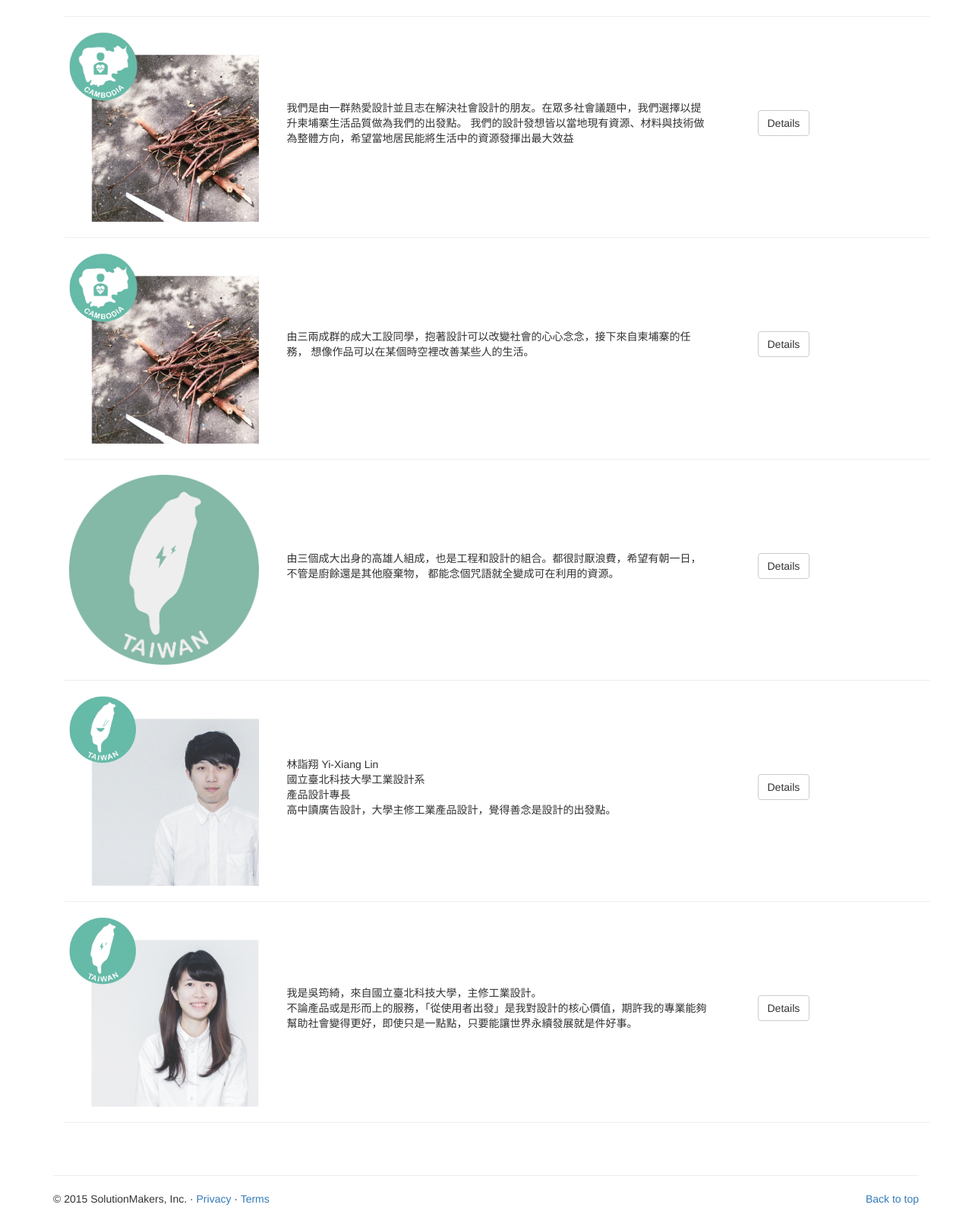
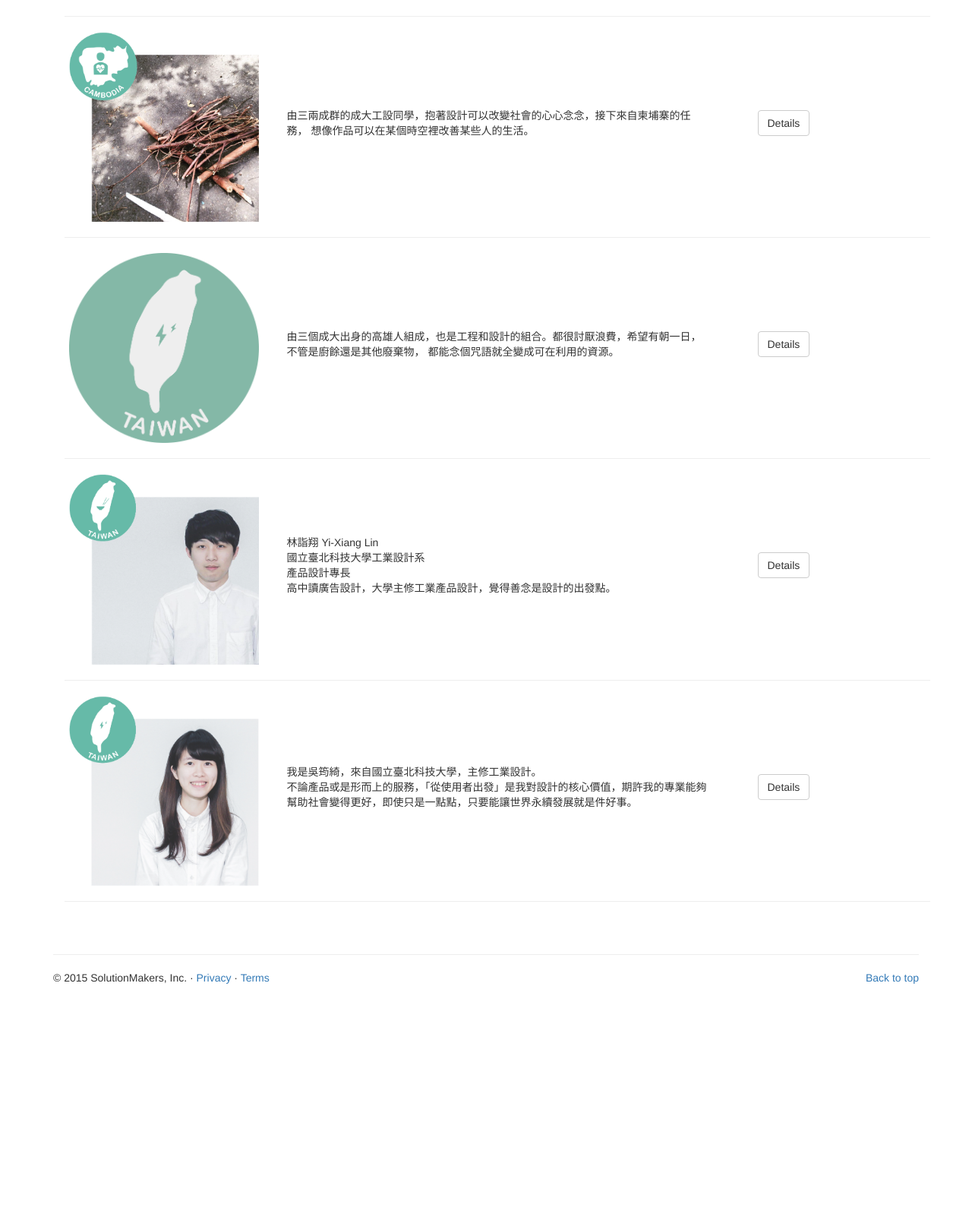
Before and after one commit to prob1995/solutionmakers, a Django app: page /solutions/ in a window 1280 px wide. Shown: the part 639-2237 px from the top of the page at 76% size. After the commit the page ends 1934 px from the top, so only its background shows below. Run offline with Django 3.2, Linux system fonts and the light colour scheme; some libraries are stand-ins or nearby versions.

Commit message:
sm ver.0.2.1

```diff
--- a/home/templates/solution/solutions.html
+++ b/home/templates/solution/solutions.html
@@ -83,7 +83,7 @@
       </div>
       <hr>
 
-      <div class="row vertical-align">
+<!--  <div class="row vertical-align">
           <div class="col-sm-3">
               <img class="img-responsive center-block" src="../static/image/solution/team1.png" alt="Cambodia" width="250">
           </div>
@@ -100,6 +100,7 @@
           </div>
       </div>
       <hr>
+-->
       <div class="row vertical-align">
           <div class="col-sm-3">
               <img class="img-responsive center-block" src="../static/image/solution/team1.png" alt="Cambodia" width="250">
```
